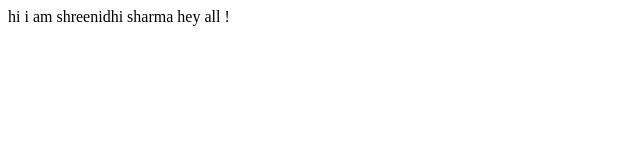
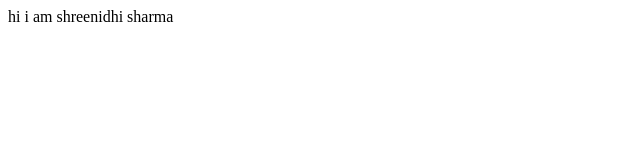
Before and after one commit to shreenidhisharma/shreenidhisharma-portfolio, a plain HTML site: page index.html in a window 1280 px wide. Shown: the full height of the page, 0-640 px from the left. Drawn offline with Linux system fonts and the light colour scheme.

Commit message:
Revert "Update index.html"
This reverts commit e00a8302e7a89ed6d1951a65467edd1155f6e6d3.

```diff
--- a/index.html
+++ b/index.html
@@ -8,7 +8,6 @@
 </head>
 <body>
     hi i am shreenidhi sharma
-    hey all !
 
 </body>
 </html>
```
